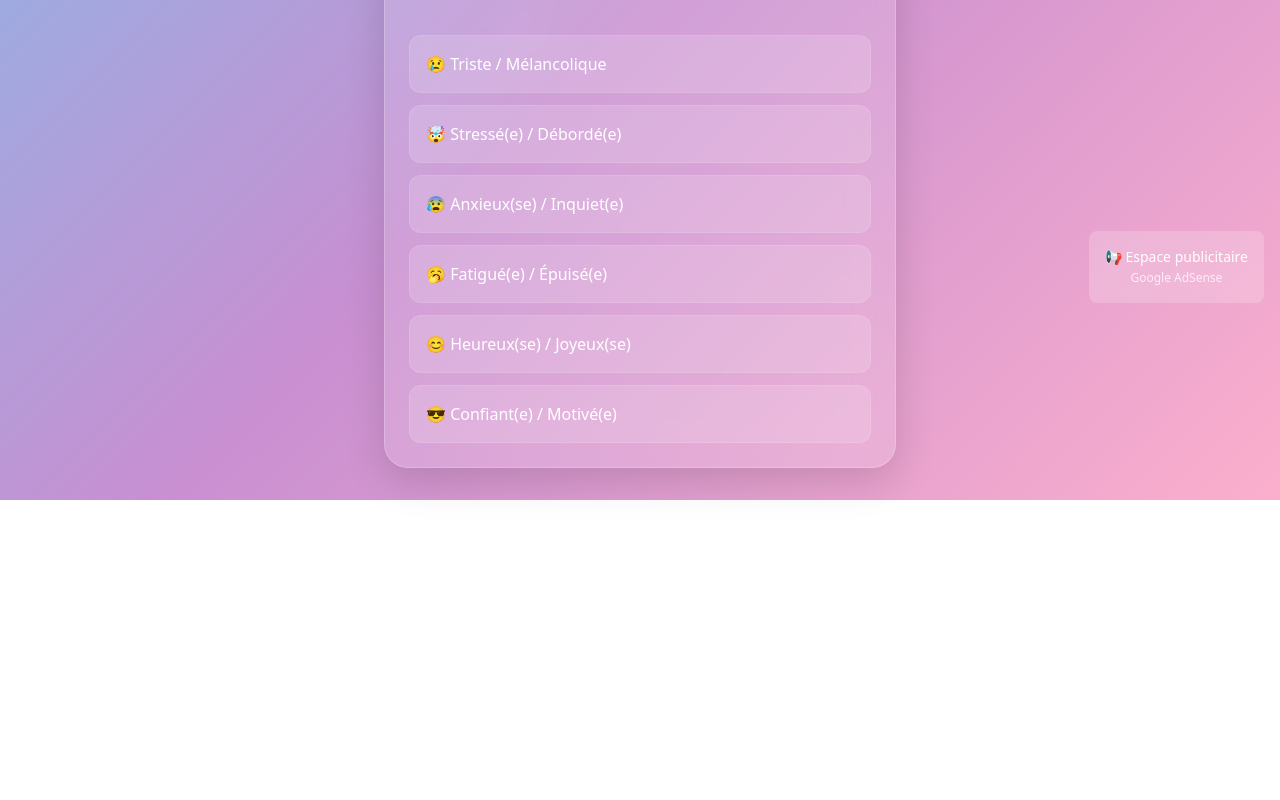
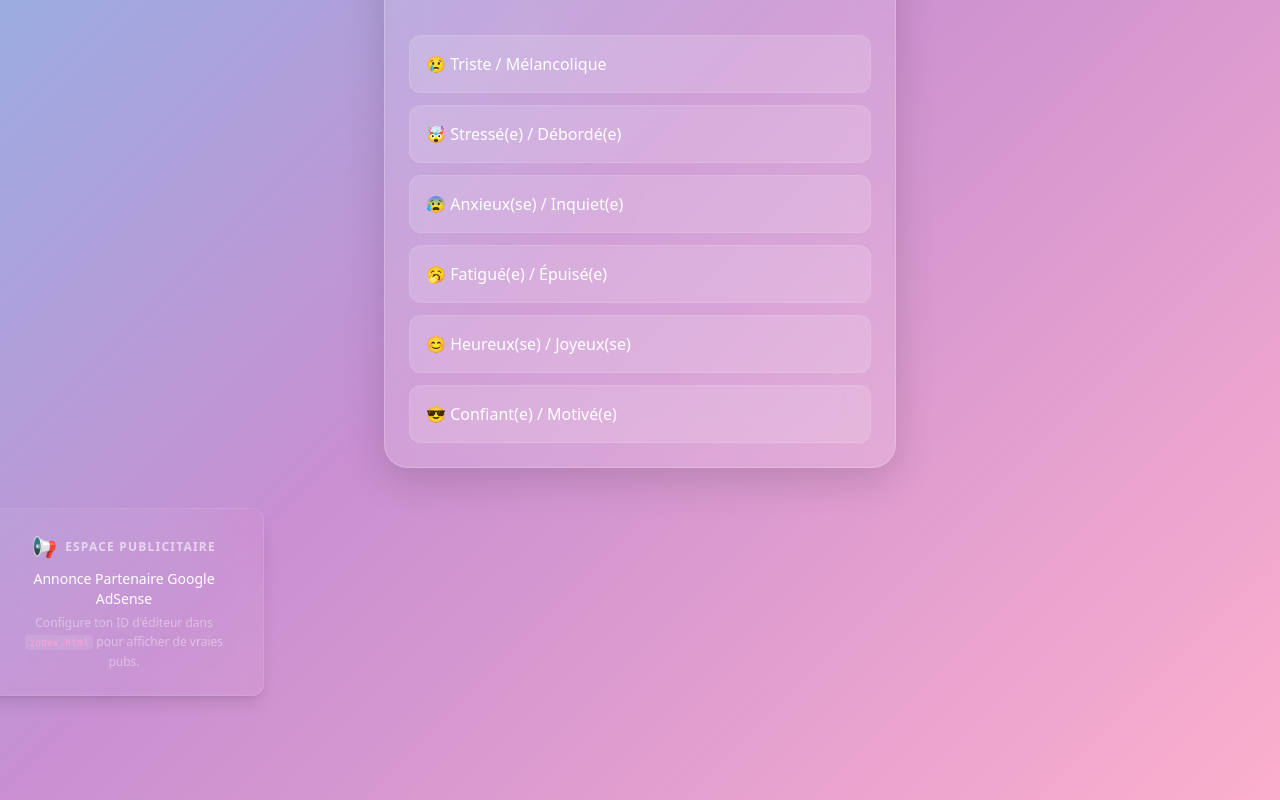
Before and after one commit to Hcarmelle7/AnonyMots, a React (Vite) app: page /quiz in a window 1280 px wide. Shown: the part 481-1281 px from the top of the page. Before the commit the page ends 981 px from the top, so only its background shows below. Built offline with nearby package versions, Linux system fonts and the light colour scheme.

Commit message:
feat: integrate Google AdSense script and dynamic reusable AdSense component with development placeholder

```diff
--- a/index.html
+++ b/index.html
@@ -5,6 +5,9 @@
     <link rel="icon" type="image/x-icon" href="/favicon.ico" />
     <meta name="viewport" content="width=device-width, initial-scale=1.0" />
     <title>Messages Anonymes - Partagez vos pensées en toute sécurité</title>
+    <!-- Google AdSense - Script Global Obligatoire -->
+    <!-- Remplace ca-pub-XXXXXXXXXXXXXXXX par ton identifiant d'éditeur AdSense réel -->
+    <script async src="https://pagead2.googlesyndication.com/pagead/js/adsbygoogle.js?client=ca-pub-XXXXXXXXXXXXXXXX" crossorigin="anonymous"></script>
   </head>
   <body>
     <div id="root"></div>
--- a/src/App.jsx
+++ b/src/App.jsx
@@ -3,6 +3,7 @@
 import './App.css';
 import FloatingHearts from './components/FloatingHearts';
 import Header from './components/Header';
+import AdSense from './components/AdSense';
 import Home from './pages/Home';
 import SendMessage from './pages/SendMessage';
 import Messages from './pages/Messages';
@@ -12,7 +13,7 @@
 function App() {
   return (
     <Router>
-      <div className="gradient-bg min-h-screen">
+      <div className="gradient-bg min-h-screen pb-16">
         <FloatingHearts />
         <Header />
         <main>
@@ -25,14 +26,8 @@
           </Routes>
         </main>
 
-        {/* Google AdSense placeholder */}
-        <div className="fixed bottom-4 right-4 bg-white/20 backdrop-blur-sm rounded-lg p-4 text-white text-sm">
-          <div className="text-center">
-            📢 Espace publicitaire
-            <br />
-            <span className="text-xs opacity-75">Google AdSense</span>
-          </div>
-        </div>
+        {/* Widget flottant d'espace publicitaire AdSense */}
+        <AdSense className="fixed bottom-4 right-4 z-40 max-w-[280px] min-h-[100px] p-4 m-0 shadow-2xl rounded-xl hidden sm:flex" />
       </div>
     </Router>
   );
--- /dev/null
+++ b/src/components/AdSense.jsx
@@ -0,0 +1,77 @@
+import React, { useEffect, useState } from 'react';
+
+/**
+ * Reusable Google AdSense component.
+ * In production/real settings, it renders the AdSense ins tag and triggers adsbygoogle push.
+ * In development or when the publisher ID is ca-pub-XXXXXXXXXXXXXXXX (placeholder),
+ * it displays a beautiful glassmorphic placeholder so that the UI remains premium.
+ */
+const AdSense = ({
+  adSlot = '1234567890',
+  adFormat = 'auto',
+  fullWidthResponsive = 'true',
+  style = {},
+  className = ''
+}) => {
+  const [isDev, setIsDev] = useState(true);
+
+  // Check if we have a real AdSense config or if we are in local development
+  useEffect(() => {
+    // If the index.html script tag is modified with a real ca-pub ID, and not the placeholder XXXXXX
+    const adsenseScript = Array.from(document.querySelectorAll('script')).find(
+      (s) => s.src && s.src.includes('pagead/js/adsbygoogle.js')
+    );
+
+    if (adsenseScript && !adsenseScript.src.includes('ca-pub-XXXXXXXXXXXXXXXX')) {
+      setIsDev(false);
+    }
+  }, []);
+
+  useEffect(() => {
+    if (!isDev) {
+      try {
+        (window.adsbygoogle = window.adsbygoogle || []).push({});
+      } catch (err) {
+        console.warn('AdSense block could not load ad:', err);
+      }
+    }
+  }, [isDev]);
+
+  if (isDev) {
+    // Premium animated placeholder for local development
+    return (
+      <div
+        className={`bg-white/5 border border-white/10 backdrop-blur-md rounded-2xl p-6 text-center my-6 flex flex-col items-center justify-center min-h-[140px] shadow-lg relative overflow-hidden transition-all duration-300 hover:bg-white/10 hover:border-white/20 select-none ${className}`}
+        style={{ ...style }}
+      >
+        {/* Glow decoration */}
+        <div className="absolute top-[-20%] right-[-10%] w-20 h-20 bg-pink-500/5 rounded-full blur-xl pointer-events-none"></div>
+
+        <div className="flex items-center space-x-2 mb-2">
+          <span className="text-xl">📢</span>
+          <span className="text-white/60 font-semibold text-xs tracking-widest uppercase">Espace Publicitaire</span>
+        </div>
+        <p className="text-white text-sm font-medium">Annonce Partenaire Google AdSense</p>
+        <p className="text-white/40 text-xs mt-1 max-w-[280px] leading-relaxed">
+          Configure ton ID d'éditeur dans <code className="bg-white/10 px-1 py-0.5 rounded text-[10px] text-pink-300">index.html</code> pour afficher de vraies pubs.
+        </p>
+      </div>
+    );
+  }
+
+  // Real AdSense output
+  return (
+    <div className={`adsense-container my-6 w-full flex justify-center overflow-hidden ${className}`} style={{ ...style }}>
+      <ins
+        className="adsbygoogle"
+        style={{ display: 'block', minWidth: '250px', ...style }}
+        data-ad-client="ca-pub-XXXXXXXXXXXXXXXX" // Remplace ceci par ton identifiant réel
+        data-ad-slot={adSlot}
+        data-ad-format={adFormat}
+        data-full-width-responsive={fullWidthResponsive}
+      />
+    </div>
+  );
+};
+
+export default AdSense;
```
